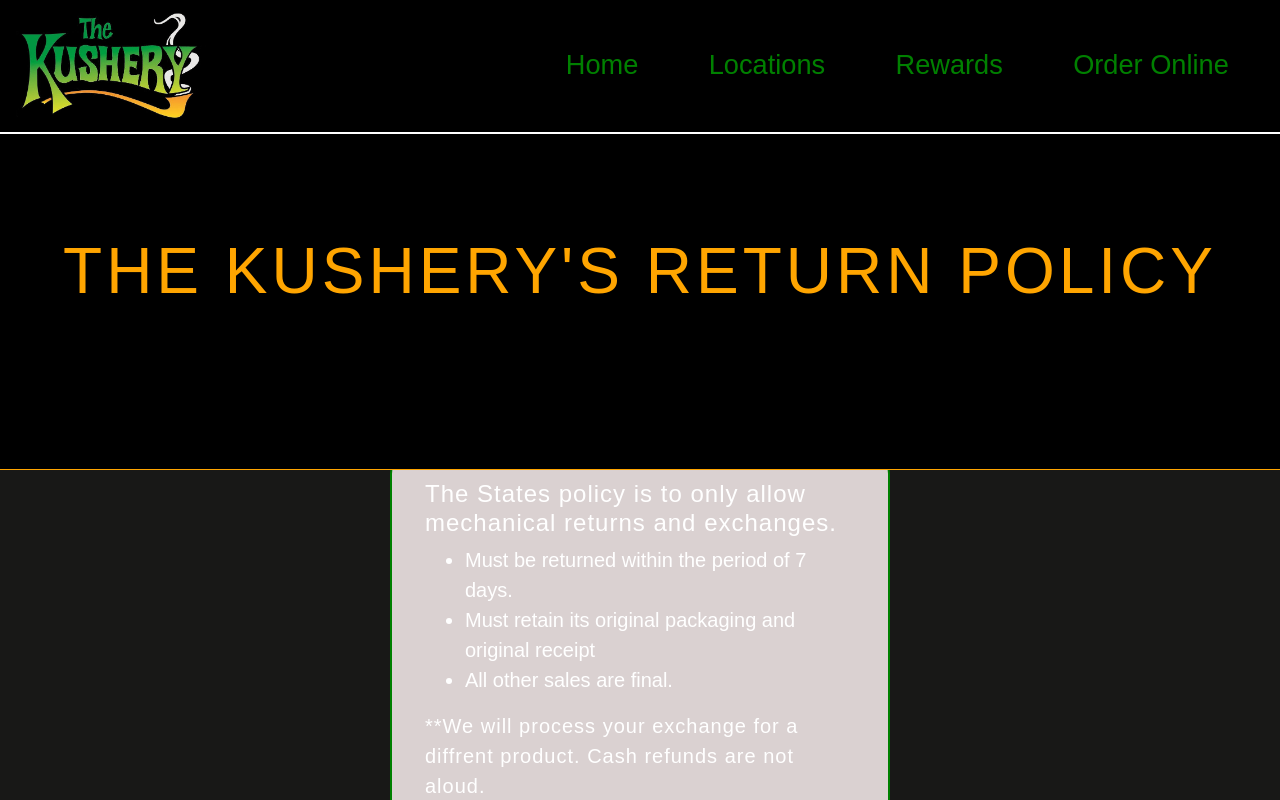
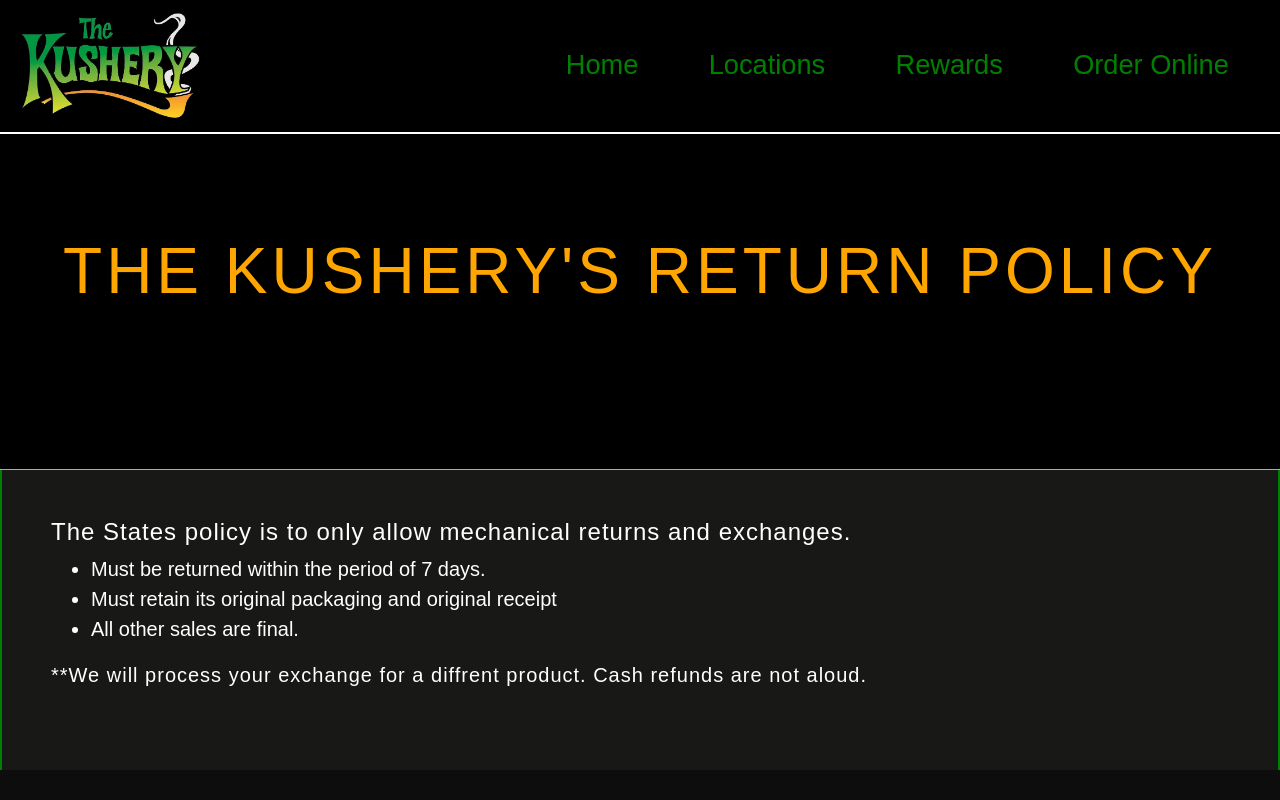
Before and after one commit to stetsonharding/The-Kushery, a React (Create React App) app: page /ReturnPolicy in a window 1280 px wide. Shown: the top 800 px of the page. Built offline with nearby package versions, Linux system fonts and the light colour scheme; a web font is replaced by a local one.

Commit message:
fixed return policty bug

```diff
--- a/src/components/pages/ReturnPolicy.js
+++ b/src/components/pages/ReturnPolicy.js
@@ -5,9 +5,10 @@
 const containerStyle={
  borderLeft: "2px solid green",
  borderRight: "2px solid green",
- padding: "3em",
+ padding: "4em",
  margin: "0 auto",
  color: "white"
+
 }
 
 const returnPolicyInfo={
@@ -23,7 +24,7 @@
         <Banner
        directory="The Kushery's Return Policy"
         />
-<div style={containerStyle} className="container returnContainer">
+<div style={containerStyle} className="returnContainer">
     <div className="row">
         <div className="md-col">
             <h4 style={returnPolicyInfo} className="return-policy">The States policy is to only allow mechanical returns and exchanges.</h4>
```
